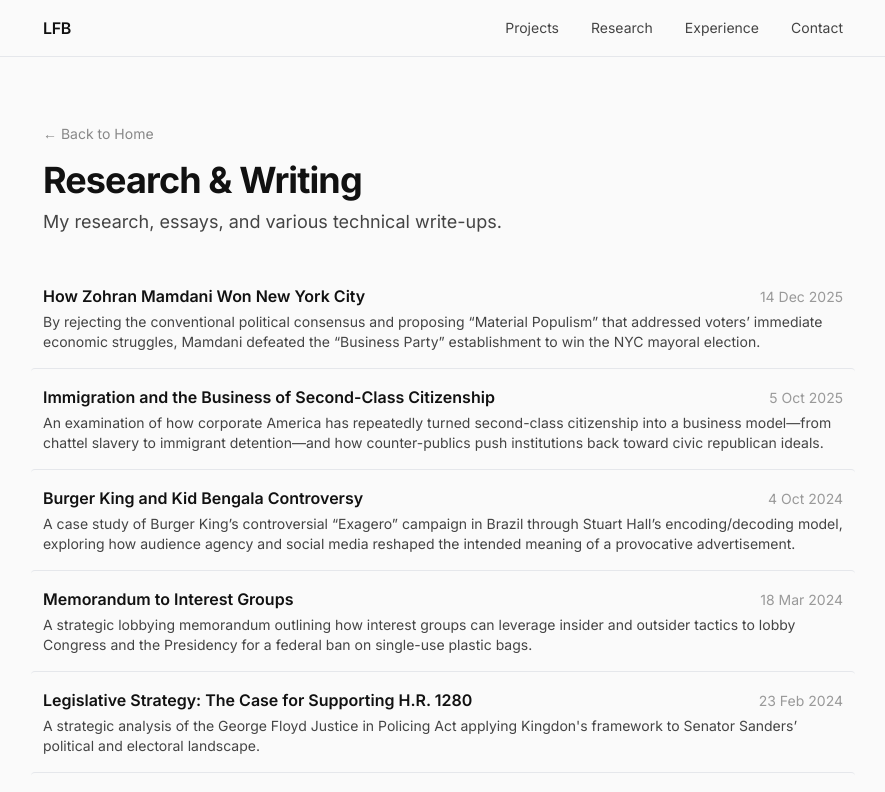
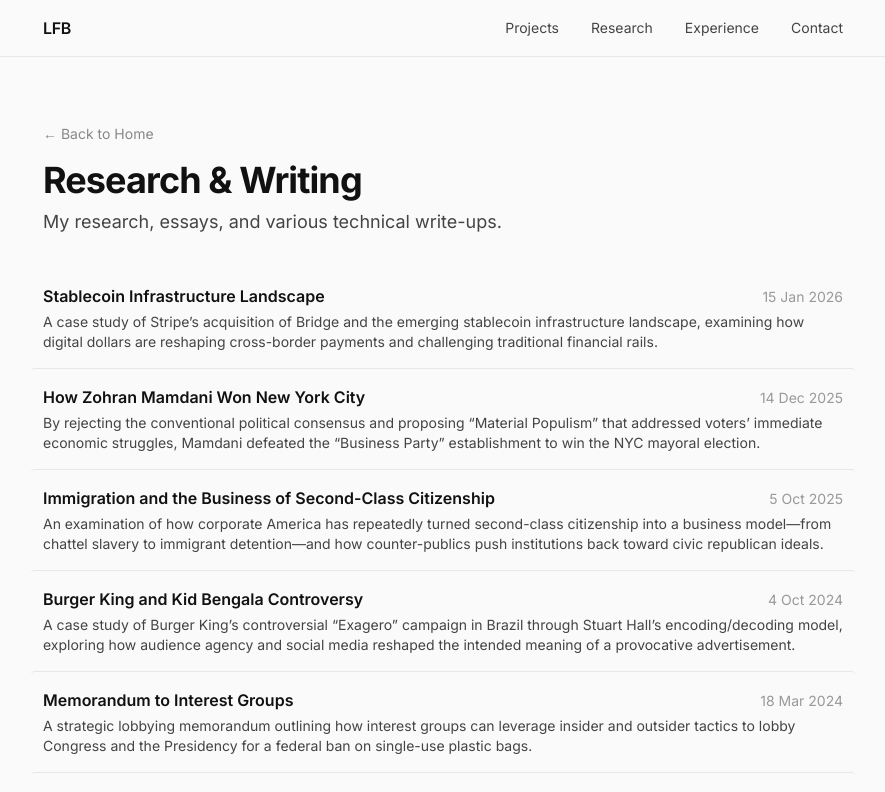
Before and after one commit to LuizFelipeBarbosa/portfolio-website, a Next.js app: page /research in a window 1280 px wide. Shown: the top 792 px of the page, without its empty margins (197-1082 px from the left). Built offline with nearby package versions, Linux system fonts and the light colour scheme.

Commit message:
feat: Add new stablecoin infrastructure article and apply a global 16px font size to the body and article content.

```diff
--- a/app/articles/[slug]/page.js
+++ b/app/articles/[slug]/page.js
@@ -85,7 +85,7 @@ export default function ArticlePage({ params }) {
         {article.author} &middot; {formatDate(article.date)} &middot; {getReadTime(article)} min read
       </p>
 
-      <div className="space-y-6 text-[#333] leading-relaxed">
+      <div className="space-y-6 text-[#333] leading-relaxed text-[16px]">
         {article.sections.map((section, i) => (
           <div key={i}>
             {section.heading && (
--- a/app/layout.js
+++ b/app/layout.js
@@ -19,7 +19,7 @@ export const metadata = {
 export default function RootLayout({ children }) {
   return (
     <html lang="en" className={inter.variable}>
-      <body className="font-body antialiased">{children}</body>
+      <body className="font-body antialiased text-[16px]">{children}</body>
     </html>
   )
 }
--- a/data/articles/index.js
+++ b/data/articles/index.js
@@ -10,6 +10,7 @@ import immigration from "./immigration-and-the-business-of-second-class-citizens
 import federalist from "./federalist-no-70-and-immigration-reform"
 import policing from "./the-george-floyd-justice-in-policing-act"
 import fightclub from "./insomnia-through-the-lens-of-fight-club"
+import stablecoin from "./stablecoin-infrastructure-landscape"
 
 export const articles = [
   mamdani,
@@ -24,6 +25,7 @@ export const articles = [
   federalist,
   policing,
   fightclub,
+  stablecoin,
 ].sort((a, b) => b.date.localeCompare(a.date))
 
 export function getArticleBySlug(slug) {
```
Also changed, not shown: public/articles/stablecoin-infrastructure-landscape/bridge-architecture.jpg (added).
